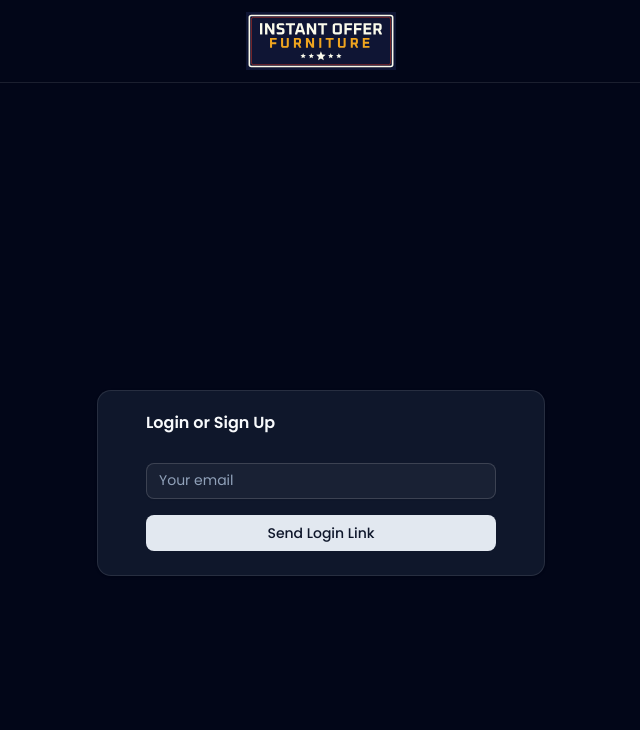
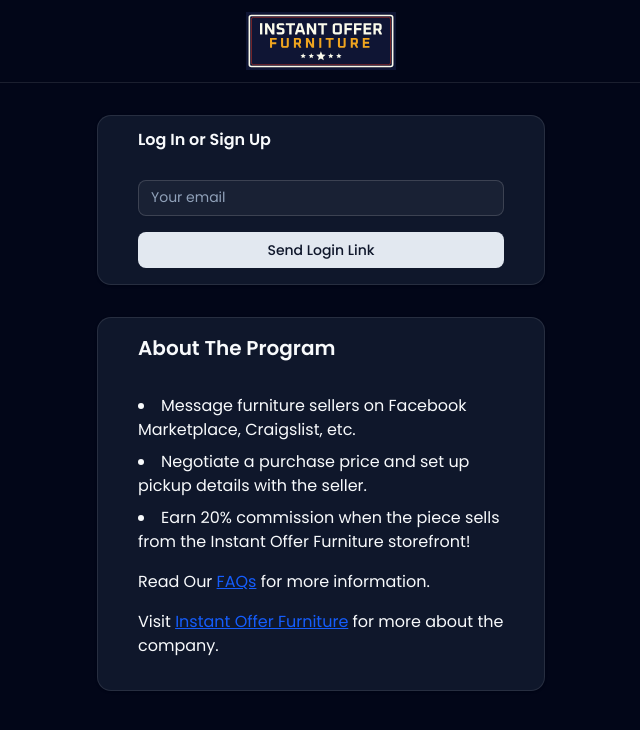
Before and after one commit to MSmallhouse/sourcing-app, a Next.js app: page /login in a window 1280 px wide. Shown: the top 730 px of the page, without its empty margins (319-959 px from the left). Built offline with nearby package versions, Linux system fonts and the light colour scheme; no server answers.

Commit message:
add more info and branding to login page so first-time users know what the app is about

```diff
--- a/src/app/login/page.tsx
+++ b/src/app/login/page.tsx
@@ -55,10 +55,10 @@
           />
         </Link>
       </nav>
-      <div className="min-h-screen flex items-center justify-center bg-background text-foreground p-8">
-        <Card className="w-full max-w-md p-6 space-y-4">
+      <div className="flex flex-col items-center bg-background text-foreground p-8">
+        <Card className="w-full max-w-md p-4 space-y-4 mb-8">
           <CardHeader className="mb-0">
-            <CardTitle>Login or Sign Up</CardTitle>
+            <CardTitle>Log In or Sign Up</CardTitle>
           </CardHeader>
           <CardContent>
             <form onSubmit={handleLogin} className="space-y-4">
@@ -83,6 +83,20 @@
             )}
           </CardContent>
         </Card>
+        <Card className="w-full max-w-md p-4 mb-8">
+          <CardHeader>
+            <CardTitle className="text-xl font-bold">About The Program</CardTitle>
+          </CardHeader>
+          <CardContent>
+            <ul className="list-disc list-inside side space-y-2 mb-4">
+              <li>Message furniture sellers on Facebook Marketplace, Craigslist, etc.</li>
+              <li>Negotiate a purchase price and set up pickup details with the seller.</li>
+              <li>Earn 20% commission when the piece sells from the Instant Offer Furniture storefront!</li>
+            </ul>
+            <p>Read Our <Link href="/faqs" target="_blank" className="underline text-blue-600 hover:text-blue-800 visited:text-purple-600">FAQs</Link> for more information.</p>
+            <p>Visit <Link href="https://instantofferfurniture.com/" target="_blank" className="underline text-blue-600 hover:text-blue-800 visited:text-purple-600">Instant Offer Furniture</Link> for more about the company.</p>
+          </CardContent>
+        </Card>
       </div>
     </>
   )
```
